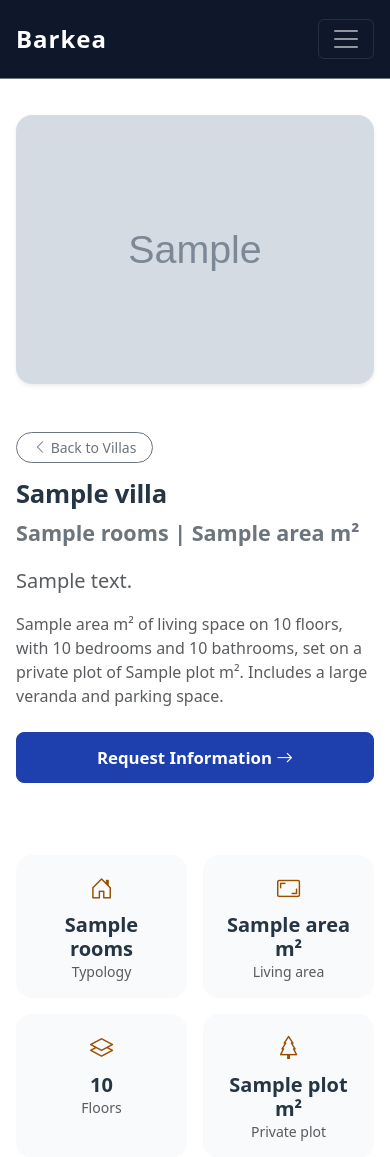
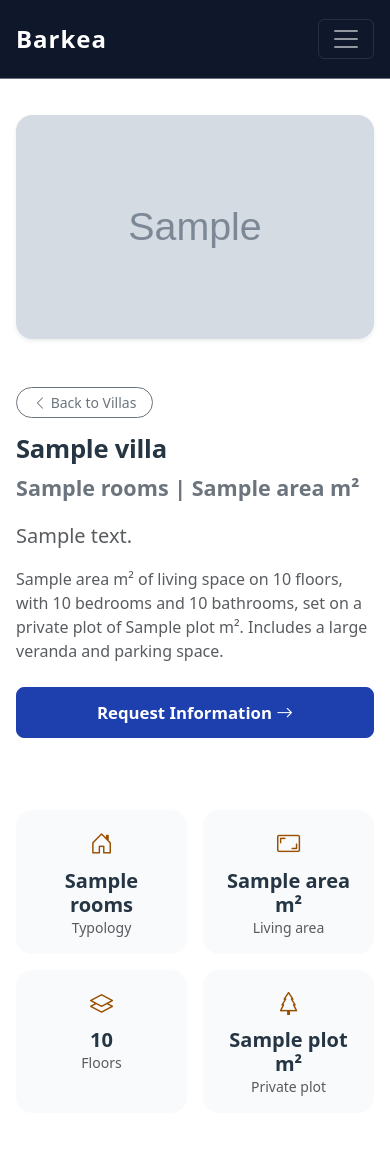
Before and after one commit to usejd66/barkea-resort, a Django app: template barkea_project/templates/villa-detail.html in a window 390 px wide. Shown: the top 1157 px of the page. Run offline with Django 5.2, Linux system fonts and the light colour scheme; the template is opened without the code that fills it: most values are stand-ins (such as "Sample title", 1, 10 or a date in 2020); grey boxes marked "Sample" are stand-in pictures.

Commit message:
Refine small-screen villa layout
Co-authored-by: Copilot App <223556219+Copilot@users.noreply.github.com>

```diff
--- a/barkea_project/static/css/responsive.css
+++ b/barkea_project/static/css/responsive.css
@@ -103,6 +103,13 @@
 
 /* Small phones */
 @media (max-width: 575.98px) {
+    .row.g-5 {
+        --bs-gutter-x: 1.5rem;
+    }
+
+    .villa-detail-image {
+        --bs-aspect-ratio: 62.5%;
+    }
 
     .container {
         padding-left: 1rem;
--- a/barkea_project/templates/villa-detail.html
+++ b/barkea_project/templates/villa-detail.html
@@ -12,7 +12,7 @@
         <section class="mb-5 pb-4">
             <div class="row align-items-center g-5">
                 <div class="col-lg-6">
-                    <div class="ratio ratio-4x3">
+                    <div class="ratio ratio-4x3 villa-detail-image">
                         <img src="{% static villa.image %}" alt="{{ villa.name }}" class="object-fit-cover rounded-4 shadow-sm">
                     </div>
                 </div>
```
